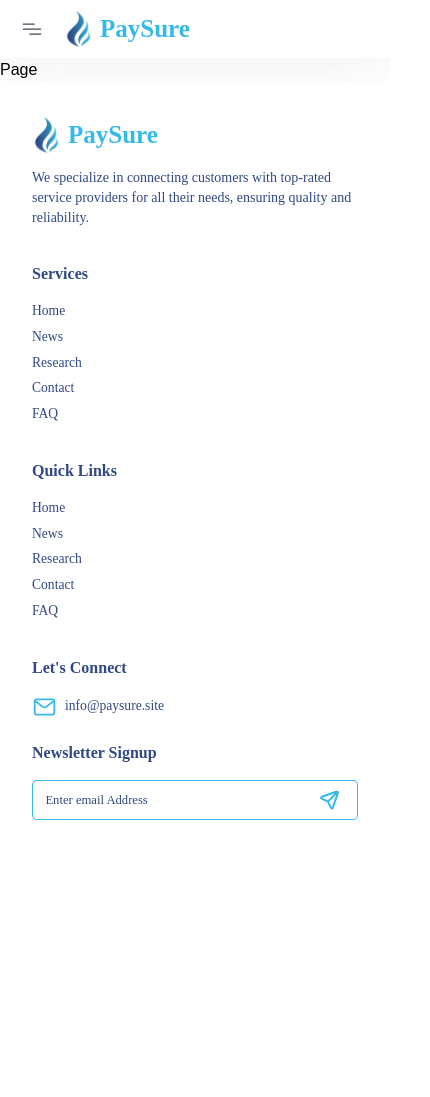
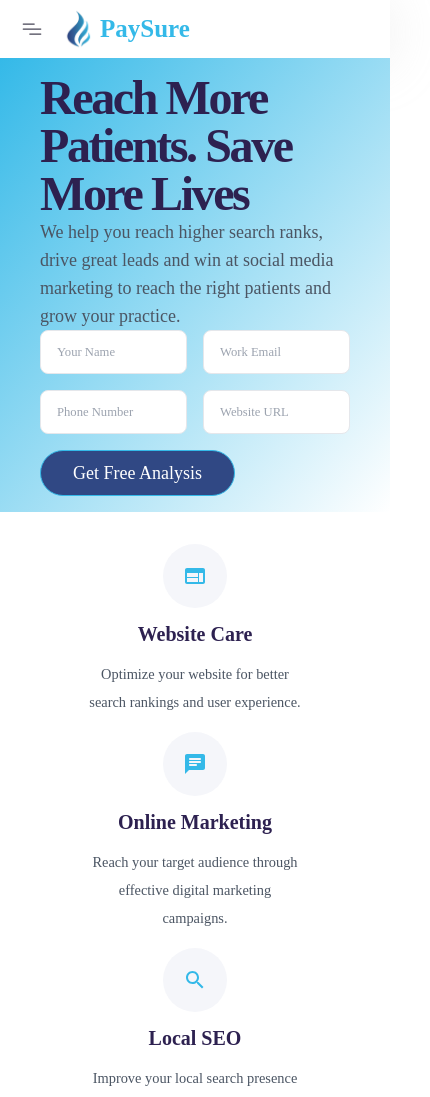
Before and after one commit to Wackar-Afzal/paysure, a Next.js app: page /healthcare-seo in a window 390 px wide. Shown: the top 1097 px of the page, 430 px wide, since content can reach past the window. Before the commit the page ends 852 px from the top, so only its background shows below. Built offline with nearby package versions, Linux system fonts and the light colour scheme.

Commit message:
healthseo

```diff
--- a/src/app/healthcare-seo/page.jsx
+++ b/src/app/healthcare-seo/page.jsx
@@ -1,9 +1,76 @@
-import React from 'react'
+import AllComponents from "@/components/healthCare/AllComponents"
+import { ChatRounded, Search, Web } from "@mui/icons-material"
 
-const Page = () => {
-  return (
-    <div>Page</div>
-  )
+const content = {
+  hero: {
+    title: "Reach More Patients. Save More Lives",
+    description:
+      "We help you reach higher search ranks, drive great leads and win at social media marketing to reach the right patients and grow your practice.",
+    buttonText: "Get Free Analysis",
+    formFields: [
+      { type: "text", placeholder: "Your Name" },
+      { type: "email", placeholder: "Work Email" },
+      { type: "tel", placeholder: "Phone Number" },
+      { type: "text", placeholder: "Website URL" },
+    ],
+    img_left:{src:"https://bellmedex.com/wp-content/uploads/2023/11/HS-S1-P2.webp", alt: "Partner 1" },
+    img_right:{src: "https://bellmedex.com/wp-content/uploads/2023/11/HS-S1-P1.webp", alt: "Partner 2"}
+  },
+  features: [
+    {
+      icon: <Web sx={{ color: "#34b9e8" }}/>,
+      title: "Website Care",
+      description: "Optimize your website for better search rankings and user experience.",
+    },
+    {
+      icon: <ChatRounded sx={{ color: "#34b9e8" }}/>,
+      title: "Online Marketing",
+      description: "Reach your target audience through effective digital marketing campaigns.",
+    },
+    {
+      icon: <Search sx={{ color: "#34b9e8" }}/>,
+      title: "Local SEO",
+      description: "Improve your local search presence and attract nearby patients.",
+    },
+  ],
+  services: [
+    {
+      title: "Healthcare SEO",
+      description: "We help healthcare providers improve their search rankings to reach more patients.",
+      buttonText: "Learn More",
+      image: "https://bellmedex.com/wp-content/uploads/2023/10/Layer_1.png",
+    },
+    {
+      title: "Online Advertising",
+      description: "Strategic digital advertising campaigns to reach your target audience.",
+      buttonText: "Learn More",
+      image: "https://bellmedex.com/wp-content/uploads/2023/10/Layer_1-1.png",
+    },
+    {
+      title: "Local SEO",
+      description: "Dominate local search results and attract more nearby patients.",
+      buttonText: "Learn More",
+      image: "https://bellmedex.com/wp-content/uploads/2023/10/Layer_1-2.png",
+    },
+  ],
+  ctaSection: {
+    title: "Get Your SEO Done at Market Lowest Prices!",
+    description: "Unbeatable SEO packages for healthcare providers to boost your online presence.",
+    buttonText: "Submit Now",
+    formFields: [
+      { type: "text", placeholder: "Your Name" },
+      { type: "email", placeholder: "Work Email" },
+      { type: "tel", placeholder: "Phone Number" },
+      { type: "text", placeholder: "Website URL" },
+    ],
+  },
+  trustSection: {
+    title: "We Know Healthcare. We Know Digital Marketing.",
+    description: "Whether you need a website, an ad, a content, or a social media strategy, we can help you connect with your target audience and grow your practice. Contact us today and let our creative solutions help you succeed.",
+    benefits: ["HIPAA Compliant", "Healthcare Focused", "Results Driven", "Transparent Reporting"],
+  },
 }
 
-export default Page
+export default function Page() {
+  return <AllComponents content={content} />
+}
--- a/src/components/AboutPageComponents/AboutBanner.jsx
+++ b/src/components/AboutPageComponents/AboutBanner.jsx
@@ -4,18 +4,18 @@ import Link from 'next/link';
 
 const AboutBanner = ({aboutBanner,imgRight=false}) => {
   return (
-    <div className={`flex ${imgRight?"flex-row-reverse":null} space-x-[6.5rem] lg:flex-col-reverse lg:gap-10 lg:space-x-0 lg:space-y-0 p-[4rem]`}>
-            <div className=' md:w-full'>
-        <img src={aboutBanner.img} alt="" className='cover w-50%' />
+    <div className={`flex ${imgRight?"flex-row-reverse":null}  lg:flex-col-reverse gap-[3rem] p-[4rem]`}>
+            <div className='md:w-full'>
+        <img src={aboutBanner.img} alt="" className='cover ' />
       </div>
-    <div className='flex flex-col space-y-6 lg:w-full'>
-      {aboutBanner.span?<span className='bg-primary text-white px-4 py-2 text-[18px] !w-[max-content] !border-none !rounded-none' >{aboutBanner.subH}</span>:null}
+    <div className='flex flex-col space-y-6'>
+      {aboutBanner.span?<span className='bg-primary text-white py-2 text-[18px] !w-[max-content] !border-none !rounded-none' >{aboutBanner.subH}</span>:null}
 
-      <div className='flex flex-col space-y-5'>
+      <div className='flex flex-col space-y-5 w-full'>
       <h3 className='text-left text-[31px]'>{aboutBanner.h_1} {aboutBanner.hspan?<span className='text-primary'>{aboutBanner.hspan}</span>:null}</h3>
       <p className='text-grey w-[50vw]'>{aboutBanner.p}</p>
       </div>
-      {aboutBanner.button? <Link href={"./contact"} className='bg-primary text-white px-4 py-2 text-[18px] !w-[max-content] !border-none !rounded-none' >{aboutBanner.button}</Link>:null}
+      {aboutBanner.button? <Link href={"./contact"} className='bg-primary text-white btn px-[1rem]   !w-[max-content] !border-none' >{aboutBanner.button}</Link>:null}
     </div>
 
 
--- /dev/null
+++ b/src/components/healthCare/AllComponents.jsx
@@ -0,0 +1,145 @@
+import ArrowForwardIcon from "@mui/icons-material/ArrowForward";
+import CheckCircleIcon from "@mui/icons-material/CheckCircle";
+
+const AllComponents = ({ content }) => {
+  const { hero, features, services, ctaSection, trustSection } = content
+
+  return (
+    <div className="min-h-screen bg-white ">
+      {/* Hero Section */}
+      <section className="relative bg-gradient-to-br from-primary to-white py-4 p-[4rem] lg:p-[1rem]">
+        <div className="container mx-auto px-4 md:px-6">
+          <div className="flex gap-8 w-full justify-center">
+            <div className="w-[20%] lg:w-[50%] md:hidden">
+            <img
+                    src={hero.img_right.src || "/placeholder.svg"}
+                    alt={hero.img_right.alt}
+                    className="w-fullobject-contain"
+                  />
+            </div>
+
+
+            <div className="flex flex-col justify-center  w-[40%] lg:w-auto ">
+              <h1 className="text-3xl font-bold tracking-tighter text-[#2D2150] sm:text-4xl md:text-5xl">
+                {hero.title}
+              </h1>
+              <p className="text-gray-600 md:text-lg">{hero.description}</p>
+              <form className="space-y-4">
+                <div className="grid gap-4 sm:grid-cols-2">
+                  {hero.formFields.map((field, index) => (
+                    <input
+                      key={index}
+                      type={field.type}
+                      placeholder={field.placeholder}
+                      className="w-full rounded-lg border border-gray-200 px-4 py-2.5 focus:border-[#2D2150] focus:outline-none focus:ring-1 focus:ring-[#2D2150]"
+                    />
+                  ))}
+                </div>
+                <button className="btn !bg-secondary  focus:outline-none focus:ring-2 focus:ring-[#2D2150] focus:ring-offset-2">
+                  {hero.buttonText}
+                </button>
+              </form>
+
+            </div>
+            <div className="w-[15%] block  lg:hidden">
+            <img
+                    src={hero.img_left.src || "/placeholder.svg"}
+                    alt={hero.img_left.alt}
+                    className=" object-contain w-full"
+                  />
+                  </div>
+          </div>
+        </div>
+      </section>
+
+      {/* Features Section */}
+      <section className="py-8 px-[4rem]">
+        <div className="container mx-auto px-4 md:px-6">
+          <div className="flex gap-4 flex-wrap justify-center">
+            {features.map((feature, index) => (
+              <div key={index} className="flex flex-col items-center space-y-3 text-center w-[20rem]">
+                <div className="flex h-16 w-16 items-center justify-center rounded-full bg-lightGrey">
+                  {feature.icon}
+                </div>
+                <h3 className="text-xl font-semibold text-[#2D2150]">{feature.title}</h3>
+                <p className="text-gray-600 text-center">{feature.description}</p>
+              </div>
+            ))}
+          </div>
+        </div>
+      </section>
+
+      {/* Services Section */}
+      <section className="py-16 px-[8rem] lg:px-[1rem]">
+        <div className="">
+          {services.map((service, index) => (
+            <div key={index} className="mb-16 flex justify-center gap-4 md:flex-col ">
+              <div className={`space-y-8  w-[50%] md:w-full bg-lightGrey rounded-3xl p-8`}>
+                <h2 className="text-2xl text-left font-bold text-[#2D2150] sm:text-3xl">{service.title}</h2>
+                <p className="text-gray-600">{service.description}</p>
+                <button className="inline-flex items-center space-x-2 rounded-lg border-2 border-[#2D2150] px-6 py-2 font-medium text-[#2D2150] hover:bg-[#2D2150] hover:text-white">
+                  <span>{service.buttonText}</span>
+                  <ArrowForwardIcon className="h-4 w-4" />
+                </button>
+              </div>
+              <div className={`relative p-8 rounded-3xl ${index%2==0?"bg-primary":"bg-secondary"}`}>
+                <img
+                  src={service.image || "/placeholder.svg"}
+                  alt={service.title}
+                  className="w-full rounded-lg object-cover "
+                />
+              </div>
+            </div>
+          ))}
+        </div>
+      </section>
+
+      {/* CTA Section */}
+      <section className="bg-[#2D2150] py-16">
+        <div className=" mx-auto px-4">
+          <div className="grid gap-8 grid-cols-2 sm:grid-cols-1">
+            <div className="space-y-4">
+              <h2 className="text-left text-2xl font-bold text-white sm:text-3xl">{ctaSection.title}</h2>
+              <p className="text-gray-200">{ctaSection.description}</p>
+            </div>
+            <form className="space-y-4 rounded-lg bg-white p-6 shadow-lg">
+              {ctaSection.formFields.map((field, index) => (
+                <input
+                  key={index}
+                  type={field.type}
+                  placeholder={field.placeholder}
+                  className="w-full rounded-lg border border-gray-200 px-4 py-2.5 focus:border-[#2D2150] focus:outline-none focus:ring-1 focus:ring-[#2D2150]"
+                />
+              ))}
+              <button className="w-full rounded-lg bg-[#2D2150] px-8 py-3 text-white hover:bg-[#231a40] focus:outline-none focus:ring-2 focus:ring-[#2D2150] focus:ring-offset-2">
+                {ctaSection.buttonText}
+              </button>
+            </form>
+          </div>
+        </div>
+      </section>
+
+      {/* Trust Section */}
+      <section className="py-16">
+        <div className="mx-auto px-4 ">
+          <div className="space-y-8  ">
+            <div className="space-y-4 flex sm:flex-col gap-8 items-baseline">
+              <h2 className="text-left text-2xl font-bold text-[#2D2150] sm:text-3xl">{trustSection.title}</h2>
+              <p className=" text-left mx-auto max-w-2xl text-gray-600">{trustSection.description}</p>
+            </div>
+            <div className="grid gap-8 sm:grid-cols-2 lg:grid-cols-4">
+              {trustSection.benefits.map((benefit, index) => (
+                <div key={index} className="flex items-center space-x-3">
+                  <CheckCircleIcon className="h-6 w-6 text-[#2D2150]" />
+                  <span className="font-medium">{benefit}</span>
+                </div>
+              ))}
+            </div>
+          </div>
+        </div>
+      </section>
+    </div>
+  )
+}
+
+export default AllComponents
```
